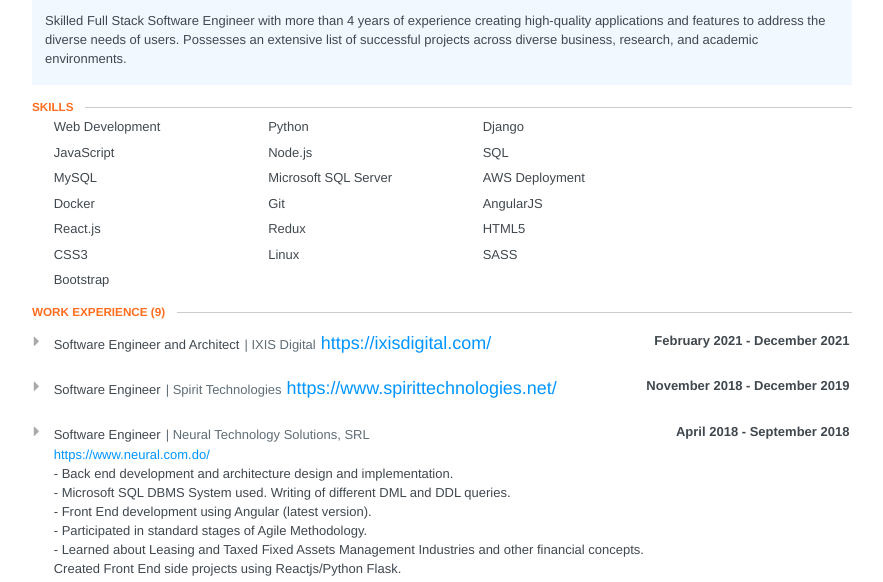
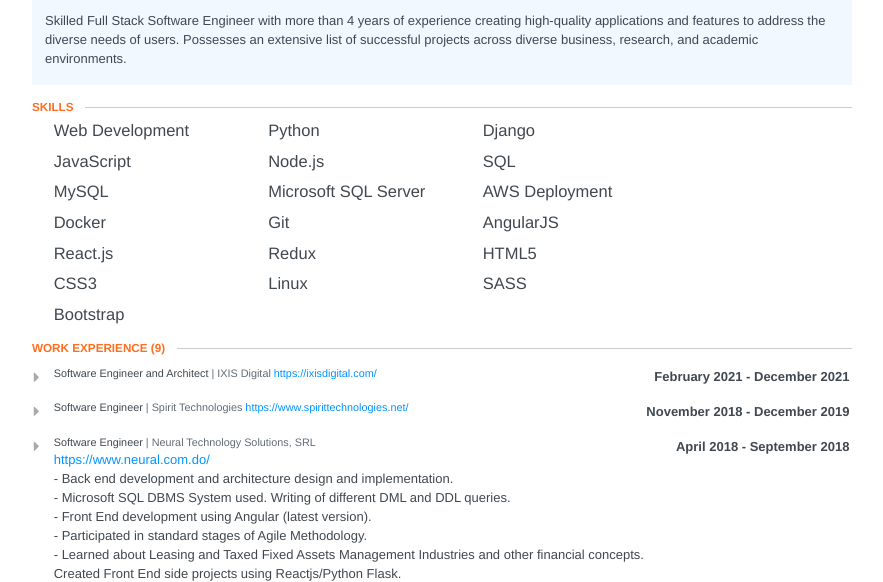
Before and after one commit to marioscience/marioscience.github.io, a website: page index.html in a window 1280 px wide. Shown: the part 187-769 px from the top of the page, without its empty margins (198-1081 px from the left). Drawn offline with Linux system fonts and the light colour scheme.

Commit message:
restoring font-size

```diff
--- a/index.html
+++ b/index.html
@@ -341,6 +341,7 @@ h2.section-title {
     font-size: 1.38rem;
     position: relative;
     margin-top: .7em;
+    font-size: smaller;
 }
 
 .section>section>header:first-of-type {
@@ -375,7 +376,6 @@ h2.section-title {
 .language,
 .name {
     font-weight: 200;
-    font-size: small;
 }
 
 .company::before,
@@ -391,7 +391,6 @@ h2.section-title {
 .awarder {
     color: #606d76;
     font-weight: 200;
-    font-size: small;
 }
 
 .section header .date {
```
